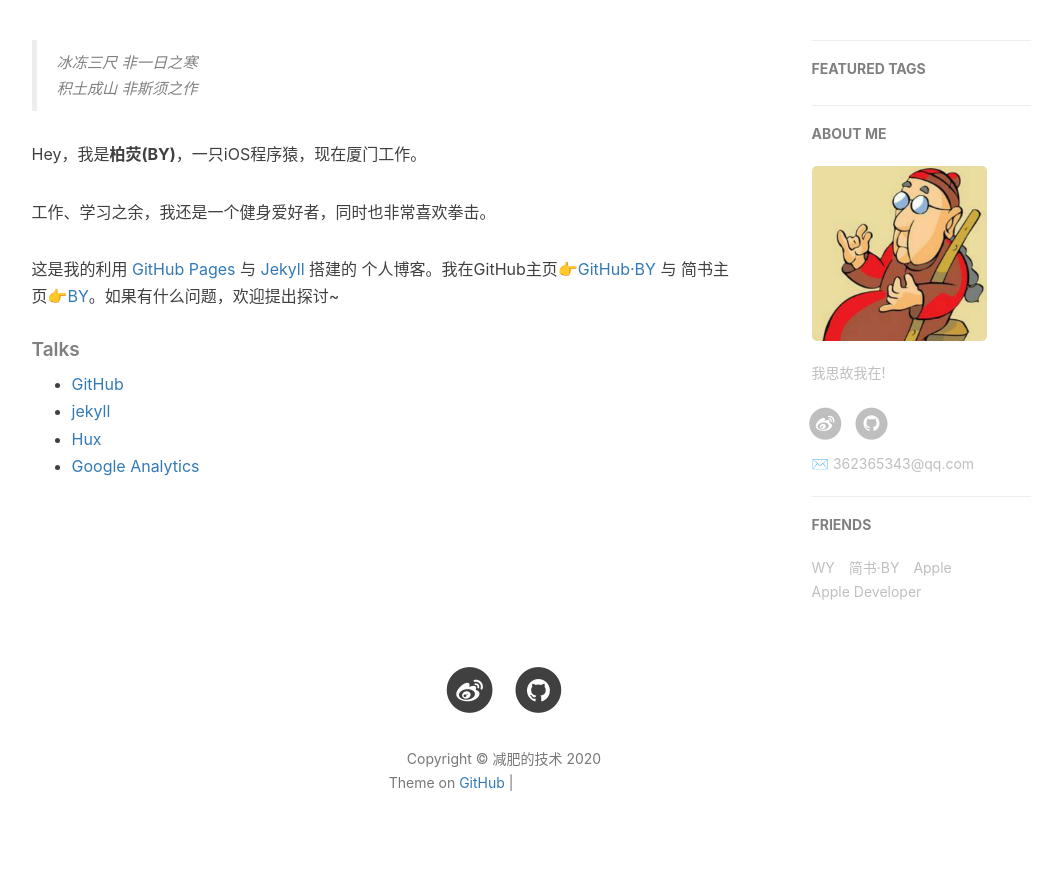
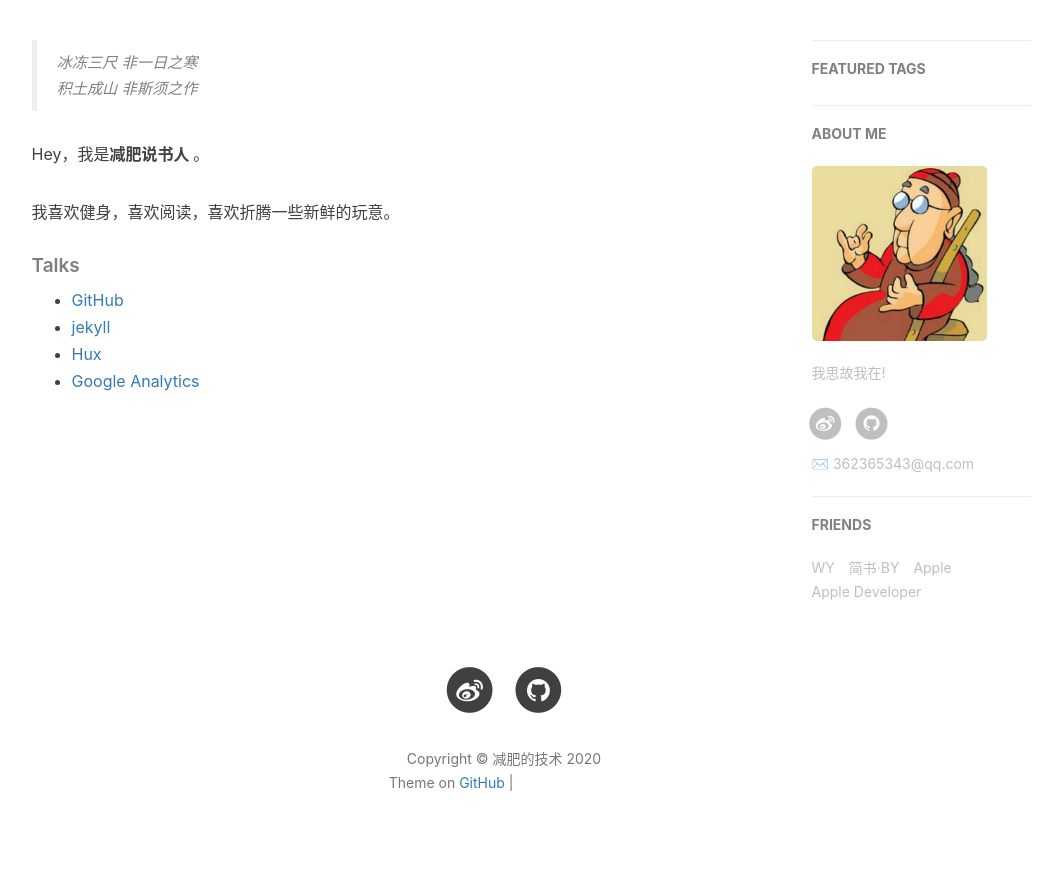
Before and after one commit to mix-xu/mix-xu.github.io, a Jekyll site: the page built from about.html, in a window 1280 px wide. Shown: the part 418-1305 px from the top of the page, without its empty margins (136-1198 px from the left). Built offline with Jekyll 4.4.1, drawn with Linux system fonts in a browser that asks for light colours; nearby versions of some CDN libraries; comment, search, counter and statistics services are not loaded; grey boxes are pictures that could not be loaded.

Commit message:
Update about.html

```diff
--- a/about.html
+++ b/about.html
@@ -18,13 +18,12 @@
     <blockquote><p>冰冻三尺 非一日之寒<br>
     积土成山 非斯须之作</p></blockquote>
 
-    <p>Hey，我是<strong>柏荧(BY)</strong>，一只iOS程序猿，现在厦门工作。</p>
+    <p>Hey，我是<strong>减肥说书人 </strong>。</p>
 
-    <p>工作、学习之余，我还是一个健身爱好者，同时也非常喜欢拳击。</p>
+    <p>我喜欢健身，喜欢阅读，喜欢折腾一些新鲜的玩意。</p>
 
-    <p>这是我的利用 <a href="https://pages.github.com/">GitHub Pages</a> 与 <a href="http://jekyll.com.cn/">Jekyll</a> 搭建的 个人博客。我在GitHub主页<a href="https://github.com/qiubaiying">👉GitHub·BY</a> 与 简书主页<a href="https://http://www.jianshu.com/u/e71990ada2fd">👉BY</a>。如果有什么问题，欢迎提出探讨~</p>
 
-    <p></p>
+
 
     <h5>Talks</h5>
 
```
